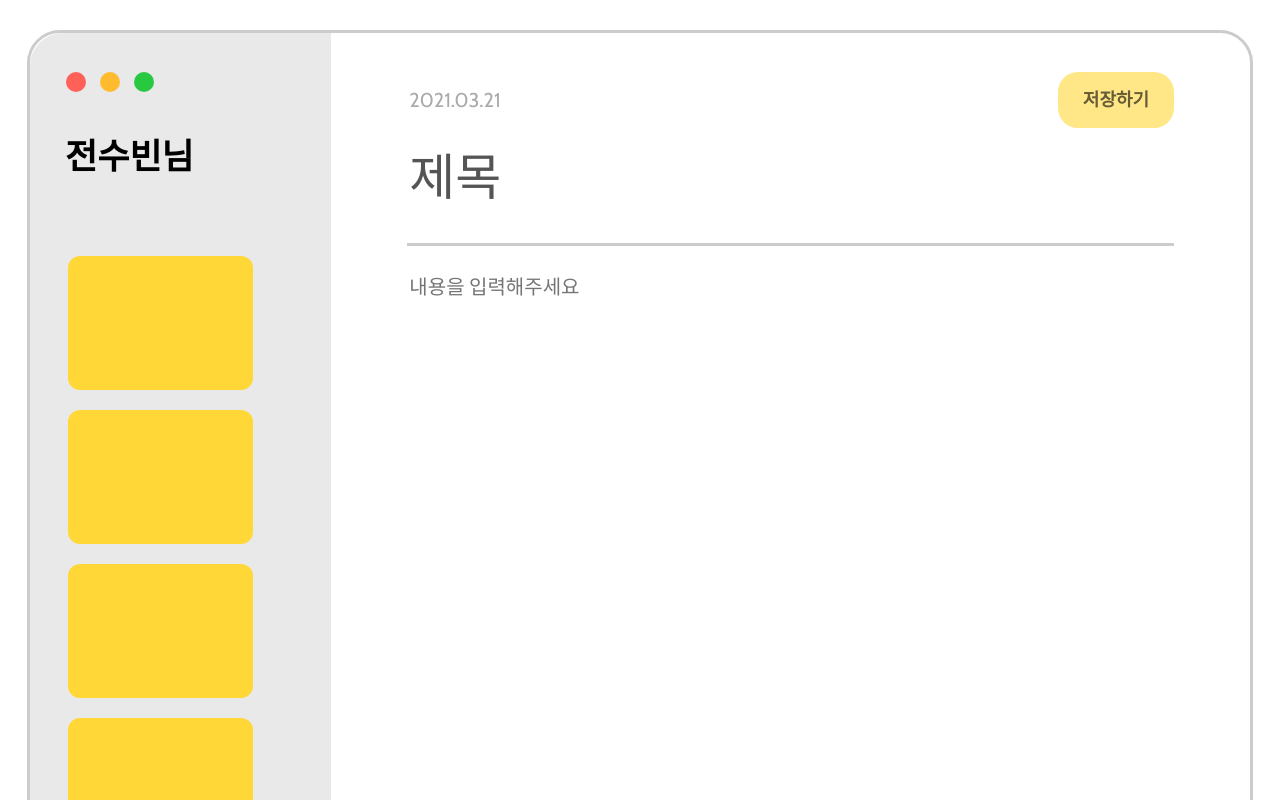
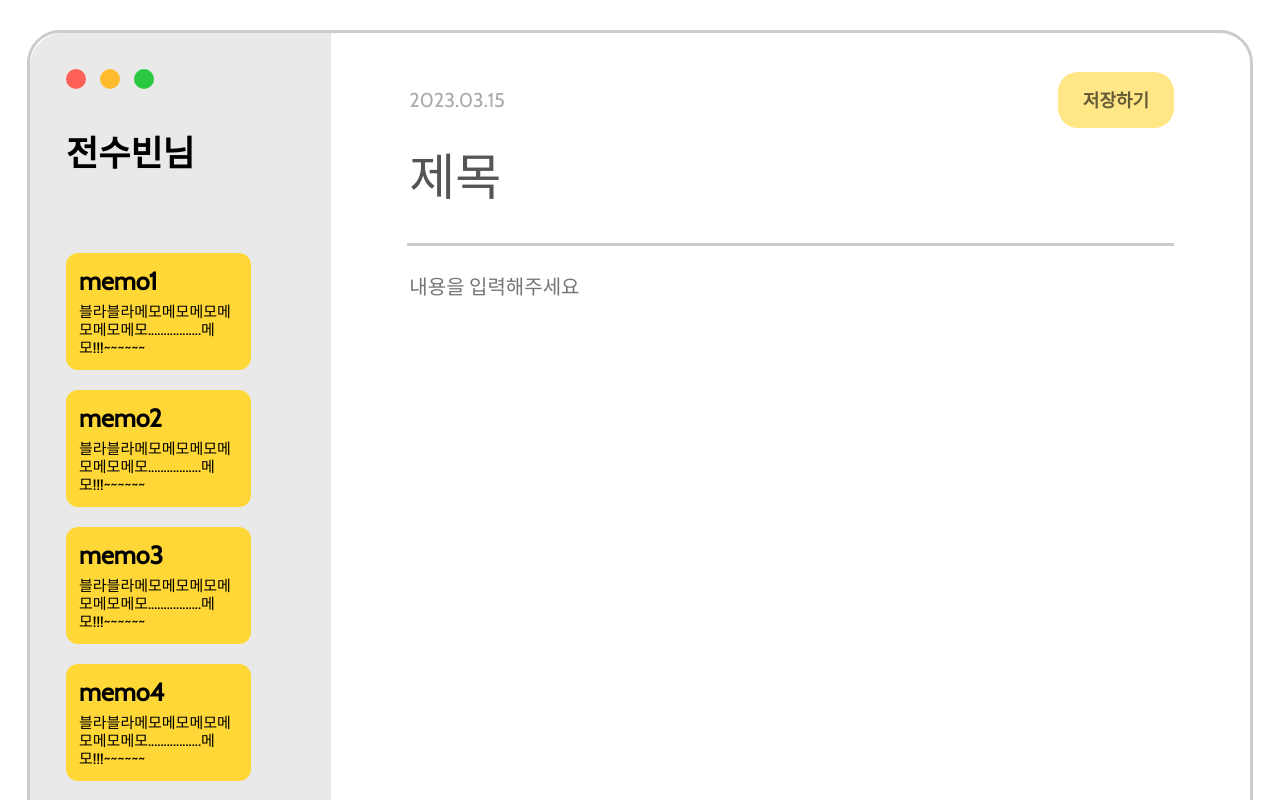
Before and after one commit to SoobinJ/Todo-List, a React (Create React App) app: page /add in a window 1280 px wide. Shown: the top 800 px of the page. Built offline with nearby package versions, Linux system fonts and the light colour scheme; the HTML template or start-up script is replaced by a standard one.

Commit message:
Refactor: default button 및 할일 추가 페이지 레이아웃 수정 #1

```diff
--- a/src/components/styled.js
+++ b/src/components/styled.js
@@ -80,7 +80,7 @@ export const LayoutBtn = styled.div`
   margin-right: 1.4rem;
   cursor: pointer;
 `;
-export const DefaultBtn = styled.div`
+export const DefaultBtn = styled.button`
   width: 11.6rem;
   height: 5.6rem;
   background: #ffd737;
--- a/src/pages/home/AddToDo.js
+++ b/src/pages/home/AddToDo.js
@@ -1,6 +1,8 @@
-import React, { useEffect, useState } from 'react';
+import React, { useState } from 'react';
+import moment from 'moment';
+import styled from 'styled-components';
+import { useNavigate } from 'react-router-dom';
 import { useDispatch } from 'react-redux';
-import { useNavigate } from 'react-router';
 import Memo from '../../components/home/Memo';
 import {
   DefaultBtn,
@@ -17,30 +19,22 @@ import {
   TopContainer,
 } from './AddToDoStyledComponents';
 import { LayoutLeft, LayoutRight } from './HomeStyledComponents';
+import { MEMO_ITEM } from './Home';
 
 function AddToDo() {
   const [title, setTitle] = useState('');
   const [content, setContent] = useState('');
+  const dispath = useDispatch();
   const navigate = useNavigate();
-  const dispath = useDispatch();
-
-  useEffect(() => {
-    const saveBtn = document.getElementById('saveBtn');
-    if (title === '' || content === '') {
-      saveBtn.style.background = 'rgba(255, 215, 55, 0.6)';
-      saveBtn.style.color = 'rgba(0, 0, 0, 0.6)';
-    } else {
-      saveBtn.style.background = 'rgba(255, 215, 55)';
-      saveBtn.style.color = 'rgba(0, 0, 0)';
-    }
-  }, [title, content]);
 
   const handleHome = () => {
     navigate('/');
   };
+
   const handleDeadLineSettingModal = () => {
     dispath(deadLineSettingOnAction());
   };
+
   return (
     <AddToDoLayout>
       <LayoutLeft>
@@ -51,18 +45,22 @@ function AddToDo() {
         </LayoutBtnContainer>
         <div id="userName">전수빈님</div>
         <MiniMemoContainer>
-          <Memo />
-          <Memo />
-          <Memo />
-          <Memo />
+          {MEMO_ITEM.map((item) => {
+            return (
+              <Memo key={item.id} title={item.title} content={item.content} />
+            );
+          })}
         </MiniMemoContainer>
       </LayoutLeft>
       <LayoutRight>
         <TopContainer>
-          <div id="date">2021.03.21</div>
-          <DefaultBtn id="saveBtn" onClick={handleDeadLineSettingModal}>
+          <div id="date">{moment().format('YYYY.MM.DD')}</div>
+          <SaveBtn
+            onClick={handleDeadLineSettingModal}
+            disabled={title === '' || content === ''}
+          >
             저장하기
-          </DefaultBtn>
+          </SaveBtn>
         </TopContainer>
         <ContentContainer>
           <TitleInputContainer>
@@ -90,3 +88,13 @@ function AddToDo() {
 }
 
 export default AddToDo;
+
+const SaveBtn = styled(DefaultBtn)`
+  background-color: rgba(255, 215, 55);
+  color: #000;
+
+  &:disabled {
+    background: rgba(255, 215, 55, 0.6);
+    color: rgba(0, 0, 0, 0.6);
+  }
+`;
--- a/src/pages/home/AddToDoStyledComponents.js
+++ b/src/pages/home/AddToDoStyledComponents.js
@@ -9,7 +9,10 @@ export const AddToDoLayout = styled.div`
 export const MiniMemoContainer = styled.div`
   display: flex;
   flex-direction: column;
-  margin: 7.7rem 0 0 3.8rem;
+  margin-top: 7.7rem;
+  height: 100%;
+  overflow-y: scroll;
+
   ${MemoLayout} {
     margin-bottom: 2rem;
   }
--- a/src/pages/home/Home.js
+++ b/src/pages/home/Home.js
@@ -37,6 +37,7 @@ const SLIDER_SETTING = {
   slideToShow: 1,
   slideToScroll: 1,
   draggable: true,
+  arrows: false,
 };
 
 const CARD_ITEM = {
@@ -107,7 +108,7 @@ const DATE_FOLER_ITEM = [
   },
 ];
 
-const MEMO_ITEM = [
+export const MEMO_ITEM = [
   {
     id: 1,
     title: 'memo1',
--- a/src/pages/home/HomeStyledComponents.js
+++ b/src/pages/home/HomeStyledComponents.js
@@ -1,4 +1,5 @@
 import styled from 'styled-components';
+import { LayoutBtnContainer } from '../../components/styled';
 
 export const HomeLayout = styled.div`
   display: flex;
@@ -12,15 +13,26 @@ export const LayoutLeft = styled.div`
   border-radius: 33px 0px 0px 33px;
   display: flex;
   flex-direction: column;
+  height: 100%;
+  box-sizing: border-box;
+  padding: 3.6rem;
+
+  ${LayoutBtnContainer} {
+    margin-left: 0;
+    margin-top: 0;
+  }
+
+  .slick-slider {
+    margin: 0;
+  }
+
   #userName {
     font-family: Cabin-Bold; //확인필요!
     font-weight: 700;
     font-size: 3.5rem;
-    margin-left: 3.5rem;
   }
   #setting {
     width: 3.5rem;
-    margin-left: 3.5rem;
     margin-top: 7rem;
     cursor: pointer;
   }
@@ -47,7 +59,6 @@ export const DateFolderContainer = styled.div`
   display: flex;
   flex-direction: column;
   margin-top: 6.7rem;
-  margin-left: 3.5rem;
   height: 42rem;
 `;
 export const DateFolder = styled.div`
```
